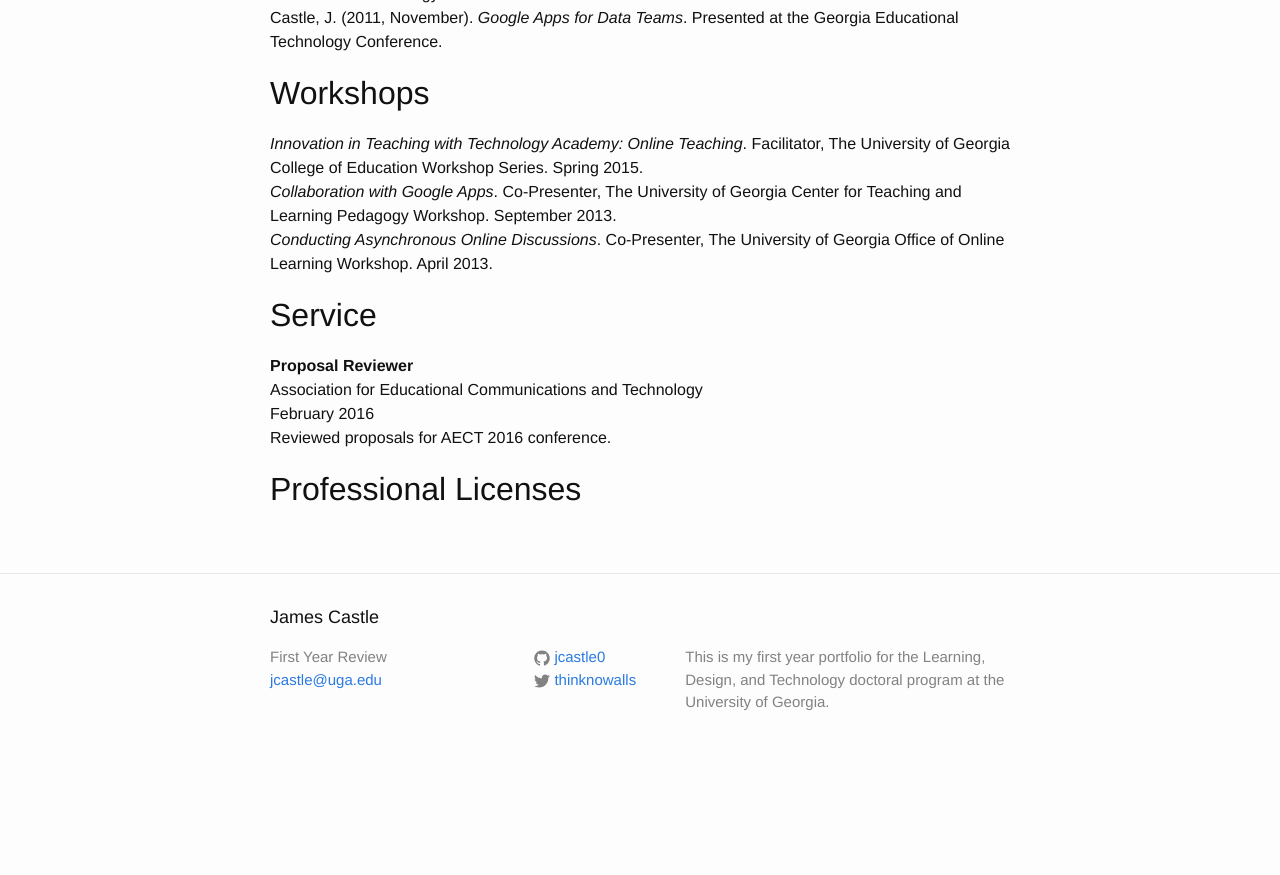
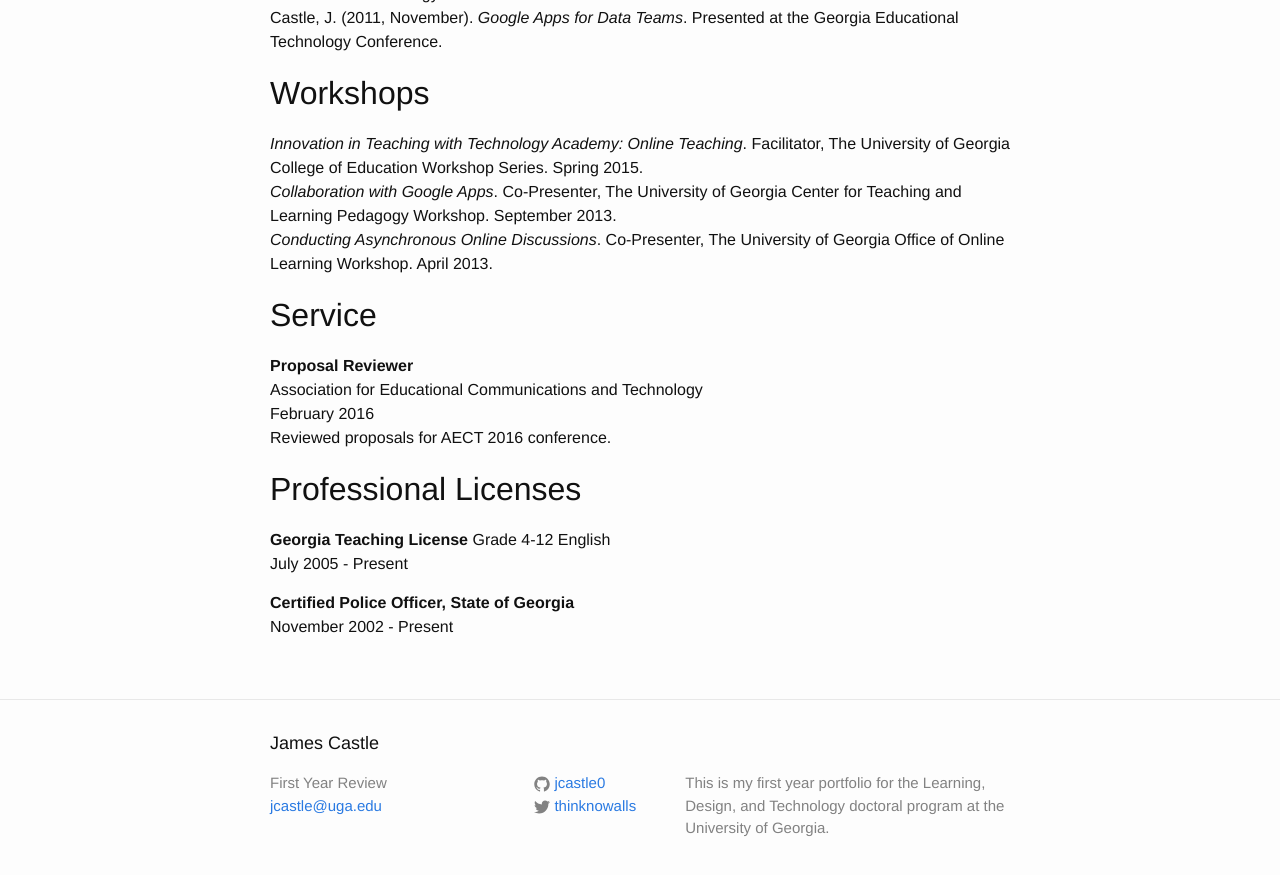
Before and after one commit to jcastle0/ldtportfolio, a Jekyll site: the page built from cv.md, in a window 1280 px wide and 900 px high, scrolled down 1497 px. Shown: the top 875 px of the window. Built offline with Jekyll 4.4.1, drawn with Linux system fonts in a browser that asks for light colours; before the commit the page ends 2271 px from its top, so only the background shows below that.

Commit message:
Update cv.md

```diff
--- a/cv.md
+++ b/cv.md
@@ -67,3 +67,10 @@ February 2016
 Reviewed proposals for AECT 2016 conference.
 
 ## Professional Licenses
+
+**Georgia Teaching License**
+Grade 4-12 English
+July 2005 - Present
+
+**Certified Police Officer, State of Georgia**
+November 2002 - Present
```
